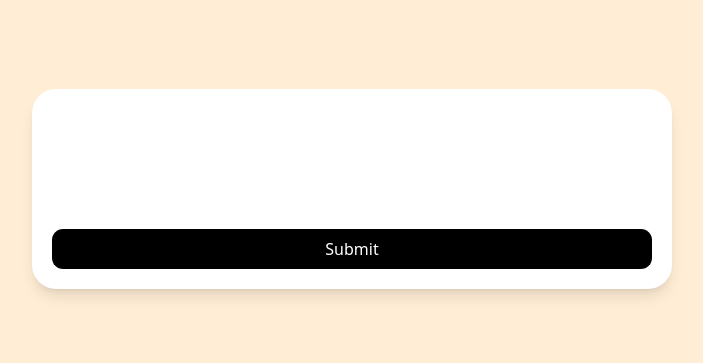
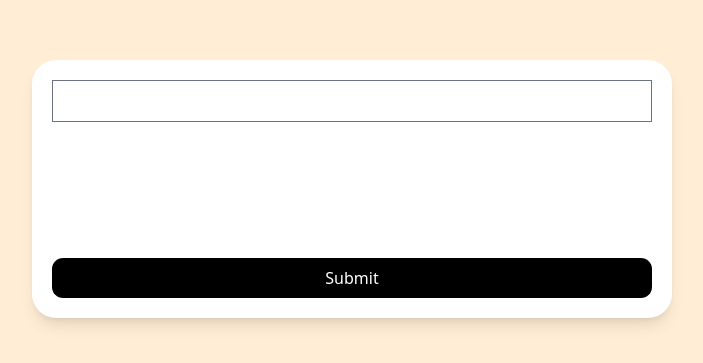
Before and after one commit to joy-jeon/carrot-market-reloaded, a Next.js app: page / in a window 1280 px wide. Shown: the part 211-574 px from the top of the page, without its empty margins (288-991 px from the left). Built offline with nearby package versions, Linux system fonts and the light colour scheme.

Commit message:
plugin form

```diff
--- a/app/page.tsx
+++ b/app/page.tsx
@@ -2,6 +2,7 @@ export default function Home() {
   return (
     <main className="bg-gray-100 sm:bg-red-100 md:bg-green-100 lg:bg-cyan-100 xl:bg-orange-100 2xl:bg-purple-100 h-screen flex items-center justify-center p-5">
       <div className="bg-white shadow-lg p-5 rounded-3xl w-full max-w-screen-sm flex flex-col gap-4">
+        <input />
         <button className="btn">Submit</button>
       </div>
     </main>
--- a/tailwind.config.ts
+++ b/tailwind.config.ts
@@ -16,6 +16,6 @@ const config: Config = {
       },
     },
   },
-  plugins: [],
+  plugins: [require("@tailwindcss/forms")],
 };
 export default config;
```
Also changed, not shown: package.json (+6 -5 lines), 1 other file (tests, documents, lock files or other folders).
